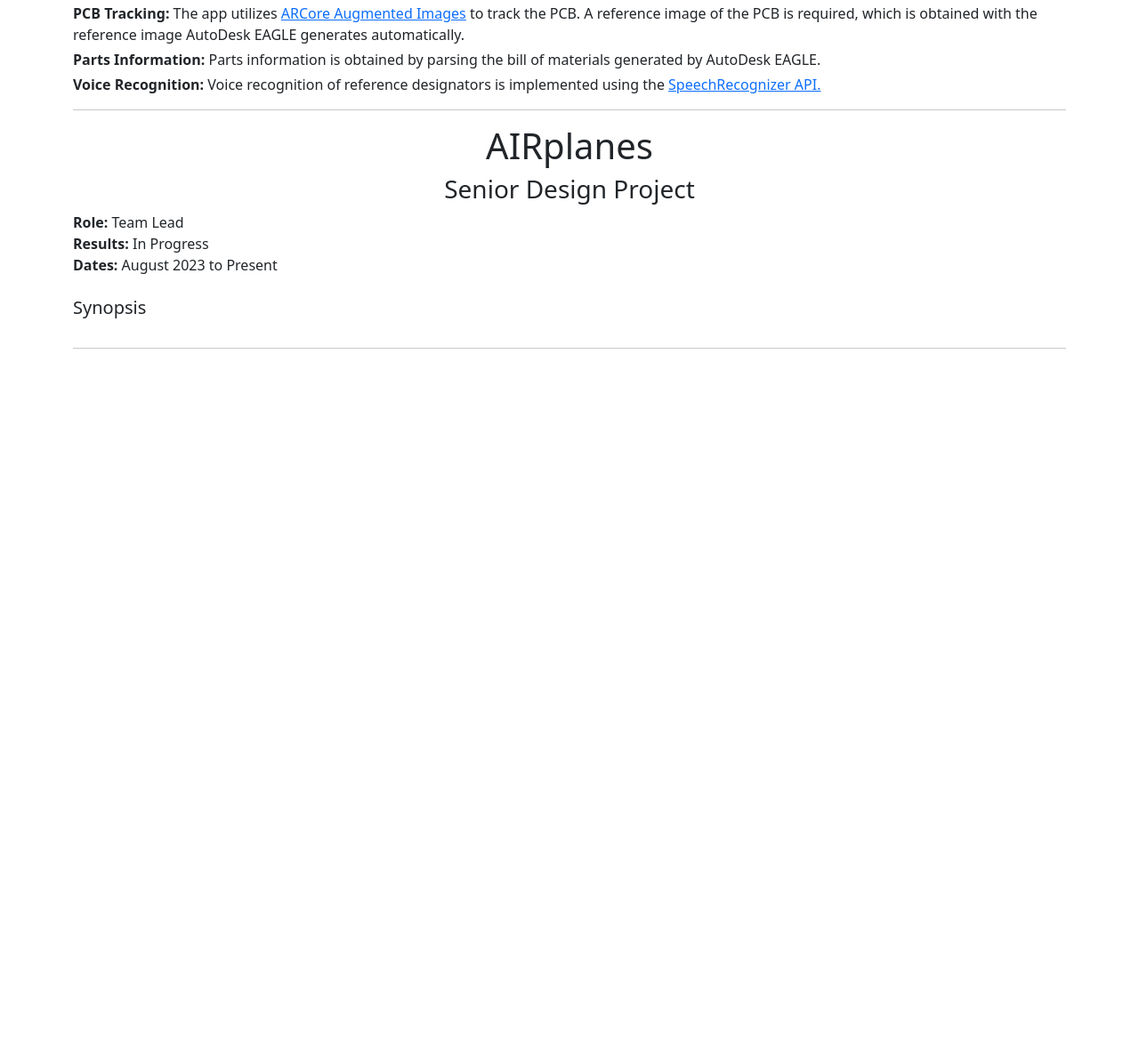
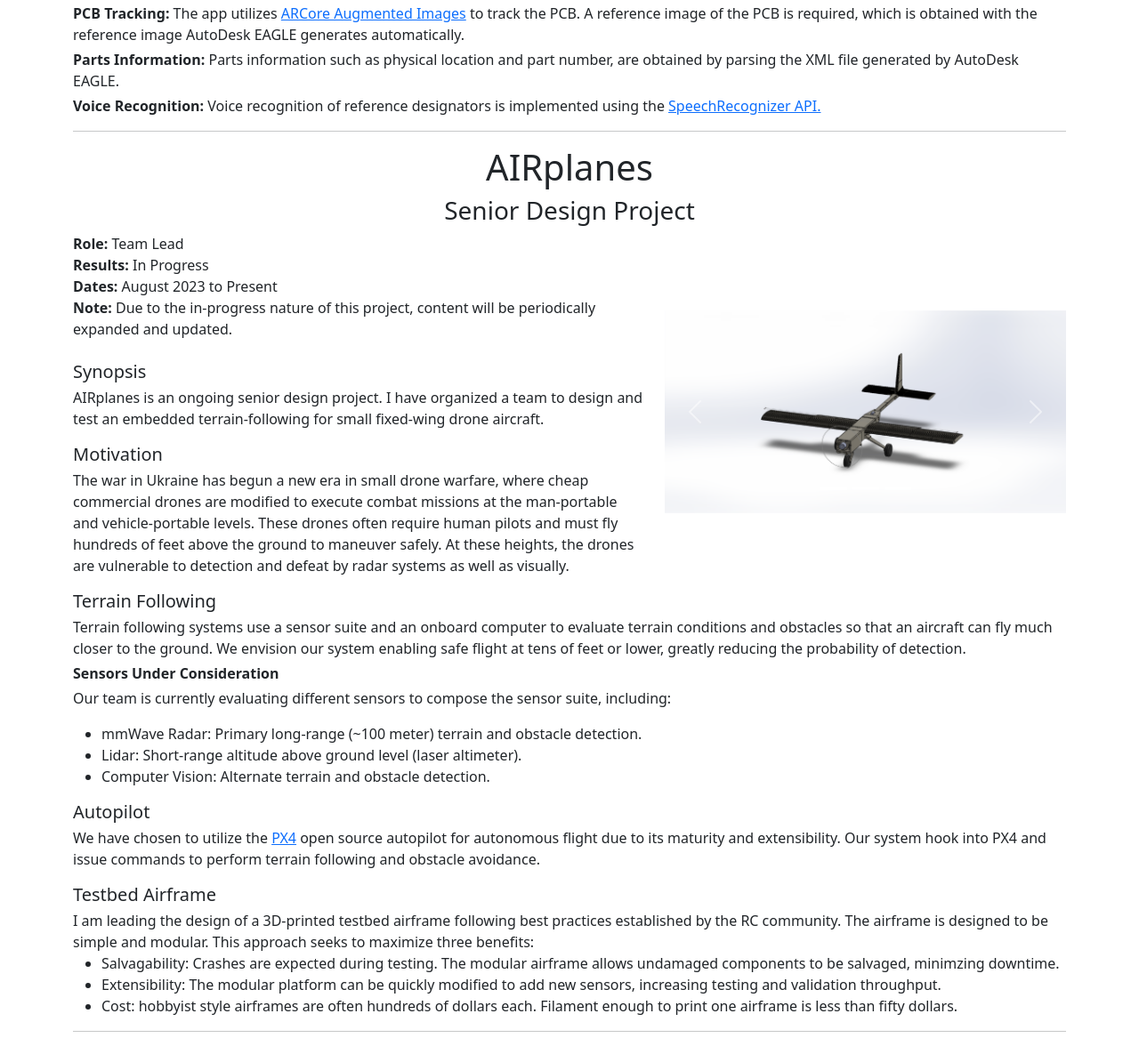
Before and after one commit to zli32/zli32.github.io, a plain HTML site: page index.html in a window 1280 px wide. Shown: the part 2239-3415 px from the top of the page at 89% size. Before the commit the page ends 2647 px from the top, so only its background shows below. Drawn offline with nearby package versions, Linux system fonts and the light colour scheme.

Commit message:
airplanes

```diff
--- a/index.html
+++ b/index.html
@@ -30,7 +30,7 @@
                     <a class="nav-link" href="#chatpcb">ChatPCB</a>
                 </li>
                 <li class="nav-item">
-                    <a class="nav-link" href="#airplanes">Resume</a>
+                    <a class="nav-link" href="./documents/CV Zekun Li 2023.pdf">Resume</a>
                 </li>
             </ul>
         </div>
@@ -254,7 +254,8 @@
                             </div>
                             <div class="carousel-inner">
                                 <div class="carousel-item active">
-                                    <img src="./images/chatpcb/chatpcb-screenshots-min.png" class="d-block w-100" alt="">
+                                    <img src="./images/chatpcb/chatpcb-screenshots-min.png" class="d-block w-100"
+                                        alt="">
                                 </div>
                                 <div class="carousel-item">
                                     <img src="./images/chatpcb/chatpcb-team-min.png" class="d-block w-100" alt="">
@@ -274,9 +275,9 @@
                     </div>
                 </div>
             </div>
-            <div><span class="h5">Our Application</span></div>
+            <div><span class="h5">The Application</span></div>
             <div><span class="fw-bold">Software: </span><a href="https://github.com/zli32/gtxr-hackathon-team-17"
-                target="_blank">Github Repository</a></div>
+                    target="_blank">Github Repository</a></div>
             <p class="mt-1 mb-0">We developed an Android application that tracks a PCB through the camera
                 viewfinder. The app listens for the user to read off a reference designator on the PCB. It marks the
                 location of the spoken designator with a virtual marker and displays the relevant part number and
@@ -296,8 +297,13 @@
                     href="https://developers.google.com/ar/develop/augmented-images" target="_blank">ARCore
                     Augmented Images</a> to track the PCB. A reference image of the PCB is required, which is obtained
                 with the reference image AutoDesk EAGLE generates automatically.</p>
-            <p class="mt-1 mb-0"><span class="fw-bold">Parts Information: </span>Parts information is obtained by parsing the bill of materials generated by AutoDesk EAGLE.</p>
-            <p class="mt-1"><span class="fw-bold">Voice Recognition: </span>Voice recognition of reference designators is implemented using the <a href = "https://developer.android.com/reference/android/speech/SpeechRecognizer" target="_blank">SpeechRecognizer API.</a></p>
+            <p class="mt-1 mb-0"><span class="fw-bold">Parts Information: </span>Parts information such as physical
+                location and part number, are obtained by
+                parsing the XML file generated by AutoDesk EAGLE.</p>
+            <p class="mt-1"><span class="fw-bold">Voice Recognition: </span>Voice recognition of reference designators
+                is implemented using the <a
+                    href="https://developer.android.com/reference/android/speech/SpeechRecognizer"
+                    target="_blank">SpeechRecognizer API.</a></p>
         </div>
         <hr>
         <div id="airplanes">
@@ -308,9 +314,20 @@
                     <div><span class="fw-bold">Role: </span><span>Team Lead</span></div>
                     <div><span class="fw-bold">Results: </span><span>In Progress</span></div>
                     <div><span class="fw-bold">Dates: </span><span>August 2023 to Present</div>
+                    <div><span class="fw-bold">Note: </span><span>Due to the in-progress nature of this project, content
+                            will be periodically expanded and updated.</div>
                     <br>
                     <div><span class="h5">Synopsis</span></div>
-                    <p class="mt-1"></p>
+                    <p class="mt-1">AIRplanes is an ongoing senior design project. I have organized a team to design and test an
+                        embedded terrain-following for small fixed-wing drone aircraft.
+                    </p>
+                    <div><span class="h5">Motivation</span></div>
+                    <p class="mt-1">The war in Ukraine has begun a new era in small drone warfare, where cheap
+                        commercial drones are modified to execute combat missions at the man-portable and
+                        vehicle-portable levels. These drones often require human pilots and must fly hundreds of feet
+                        above the
+                        ground to maneuver safely. At these heights, the drones are vulnerable to detection and defeat
+                        by radar systems as well as visually.</p>
                 </div>
                 <div class="col-lg-5">
                     <div class="h-100 d-flex align-items-center">
@@ -322,12 +339,13 @@
                                     aria-label="Slide 2"></button>
                                 <button type="button" data-bs-target="#airplanes-carousel" data-bs-slide-to="2"
                                     aria-label="Slide 3"></button>
-                                <button type="button" data-bs-target="#airplanes-carousel" data-bs-slide-to="3"
-                                    aria-label="Slide 4"></button>
                             </div>
                             <div class="carousel-inner">
                                 <div class="carousel-item active">
-                                    <img src="" class="d-block w-100" alt="">
+                                    <img src="./images/airplanes/Dragonfly MkIII.PNG" class="d-block w-100" alt="Airplane model dimetric view">
+                                </div>
+                                <div class="carousel-item">
+                                    <img src="./images/airplanes/Dragonfly MkIII Side Transparent.PNG" class="d-block w-100" alt="Airplane model transparent side view">
                                 </div>
                             </div>
                             <button class="carousel-control-prev" type="button" data-bs-target="#airplanes-carousel"
@@ -344,6 +362,30 @@
                     </div>
                 </div>
             </div>
+            <div><span class="h5">Terrain Following</span></div>
+            <p class="mt-1 mb-0">Terrain following systems use a sensor suite and an onboard computer to evaluate
+                terrain conditions and obstacles so that an aircraft can fly much closer to the ground. We envision our
+                system enabling safe flight at tens of feet or lower,
+                greatly reducing the probability of detection.</p>
+            <p class="mt-1 mb-0"><span class="fw-bold">Sensors Under Consideration</span></p>
+            <p class="mt-1">Our team is currently evaluating different sensors to compose the sensor suite, including:</p>
+            <ul>
+                <li>mmWave Radar: Primary long-range (~100 meter) terrain and obstacle detection.</li>
+                <li>Lidar: Short-range altitude above ground level (laser altimeter).</li>
+                <li>Computer Vision: Alternate terrain and obstacle detection.</li>
+            </ul>
+            <div><span class="h5">Autopilot</span></div>
+            <p class="mt-1">We have chosen to utilize the <a href="https://px4.io/" target="_blank">PX4</a> open
+                source autopilot for autonomous flight due to its maturity and extensibility. Our system hook into PX4
+                and issue commands to perform terrain following and obstacle avoidance.</p>
+            <div><span class="h5">Testbed Airframe</span></div>
+            <p class="mt-1 mb-0">I am leading the design of a 3D-printed testbed airframe following best practices established by the RC community. The airframe is designed to be simple
+                and modular. This approach seeks to maximize three benefits:</p>
+                <ul>
+                    <li>Salvagability: Crashes are expected during testing. The modular airframe allows undamaged components to be salvaged, minimzing downtime.</li>
+                    <li>Extensibility: The modular platform can be quickly modified to add new sensors, increasing testing and validation throughput.</li>
+                    <li>Cost: hobbyist style airframes are often hundreds of dollars each. Filament enough to print one airframe is less than fifty dollars.</li>
+                </ul>
         </div>
         <hr>
     </div>
```
Also changed, not shown: images/airplanes/Dragonfly MkIII Side Transparent.PNG (added), images/airplanes/Dragonfly MkIII.PNG (added), 1 other file.
